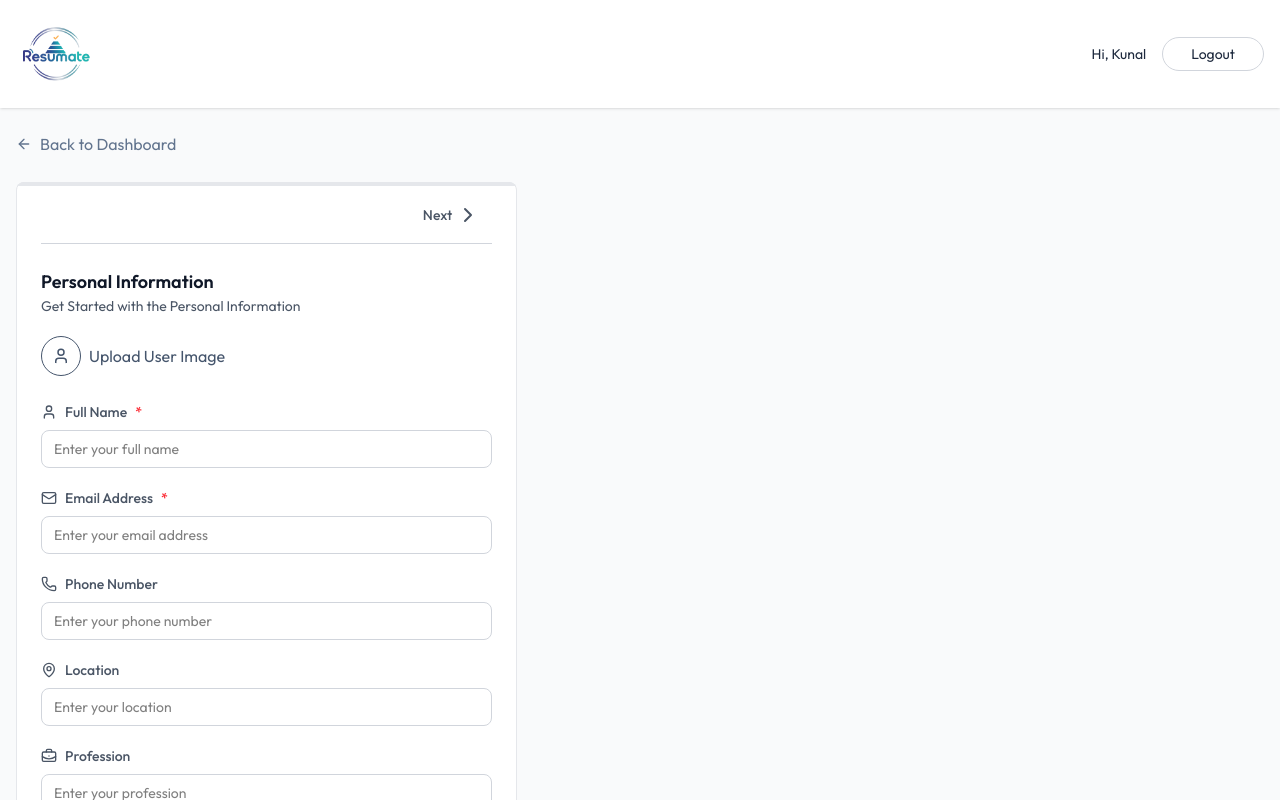
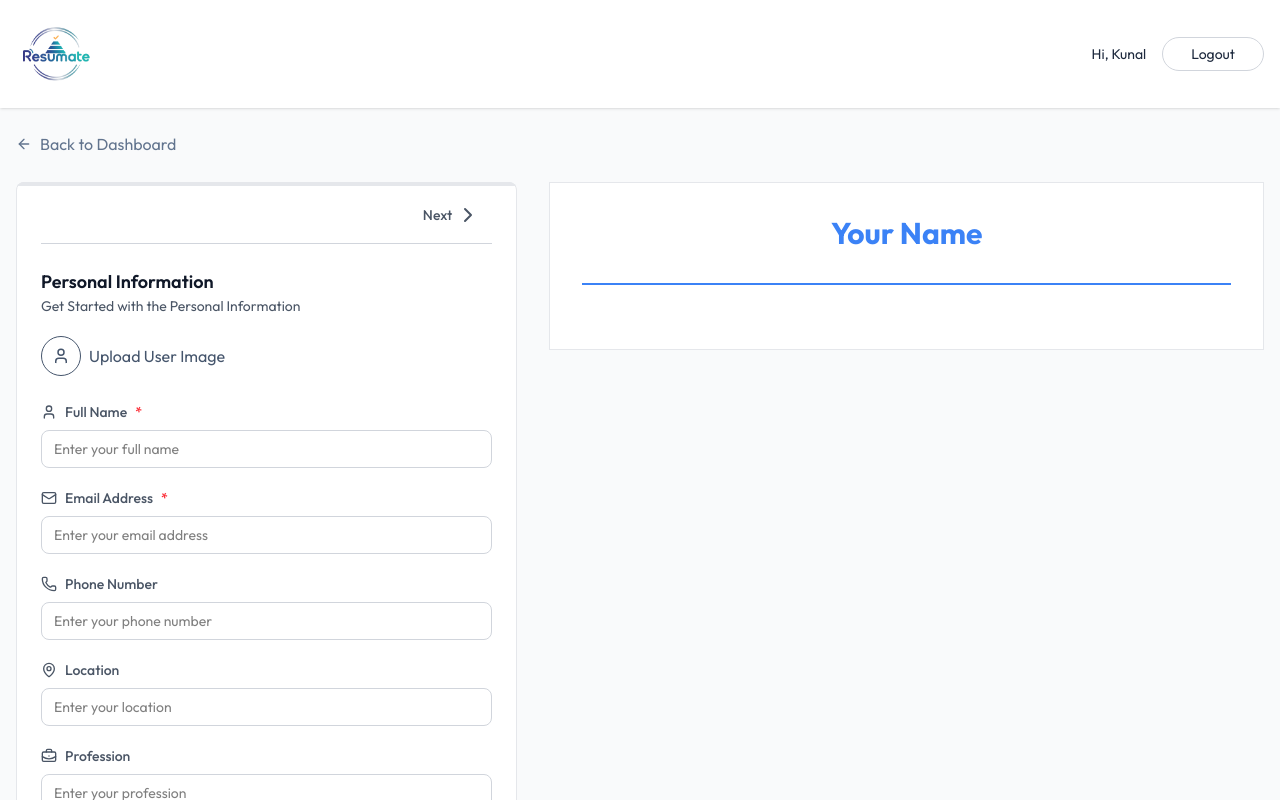
Before and after one commit to KunalxKushwaha/Resume-Builder, a React (Vite) app in the folder Frontend/: page /app/builder/1 in a window 1280 px wide. Shown: the top 800 px of the page. Built offline with nearby package versions, Linux system fonts and the light colour scheme.

Commit message:
Making Previews

```diff
--- a/Frontend/src/components/ResumePreview.jsx
+++ b/Frontend/src/components/ResumePreview.jsx
@@ -1,13 +1,65 @@
 import React from 'react'
+import ModernTemplate from './templates/ModernTemplate'
+import ClassicTemplate from './templates/ClassicTemplate'
+import MinimalTemplate from './templates/MinimalTemplate'
+import MinimalImageTemplate from './templates/MinimalImageTemplate'
 
 const ResumePreview = ({data, template, accentColor, classes = ""}) => {
+
+  const renderTemplate = () => {
+    switch (template) {
+      case "modern":
+        return <ModernTemplate data={data} accentColor={accentColor}/>
+
+      case "minimal":
+        return <MinimalTemplate data={data} accentColor={accentColor}/>
+      case "minimal-image":
+        return <MinimalImageTemplate data={data} accentColor={accentColor}/>
+
+
+      default:
+        return <ClassicTemplate data={data} accentColor={accentColor}/>
+    }
+  }
   return (
     <div className='w-full bg-gray-100'>
         <div id='resume-preview' className={'border border-gray-200 print:shadow-none print:border-none' + classes }>
-
-
+            {renderTemplate()}
 
         </div>
+        <style>
+          {`
+          @page {
+          size:letter;
+          margin:0;
+          }
+          @media print {
+          html, body {
+            width: 8.5in;
+            height: 11in;
+            overflow:hidden;
+            }
+            body * {
+              visibility: hidden;
+            }
+            #resume-preview, #resume-preview * {
+              visibility: visible;
+            }
+            #resume-preview {
+              position: absolute;
+              left: 0;
+              top: 0;
+              width: 100%;
+              height: auto;
+              margin:0;
+              padding:0;
+              box-shadow: none !important;
+              border:none !important;
+
+          }
+          }
+          `}
+        </style>
 
     </div>
   )
--- a/Frontend/src/pages/ResumeBuilder.jsx
+++ b/Frontend/src/pages/ResumeBuilder.jsx
@@ -3,6 +3,7 @@ import { Link , useParams } from 'react-router-dom'
 import { dummyResumeData } from '../assets/assets'
 import { ArrowLeftIcon, Briefcase, ChevronLeft, ChevronRight, FileText, FolderIcon, GraduationCap, Sparkles, User } from 'lucide-react'
 import PersonalInfoForm from '../components/PersonalInfoForm'
+import ResumePreview from '../components/ResumePreview'
 
 const ResumeBuilder = () => {
 
@@ -136,6 +137,9 @@ const ResumeBuilder = () => {
             </div>
 
             {/* Resume Preview */}
+            <ResumePreview data={
+              resumeData
+            } template={resumeData.template} accentColor={resumeData.accent_color}/>
 
           </div>
         </div>
```
